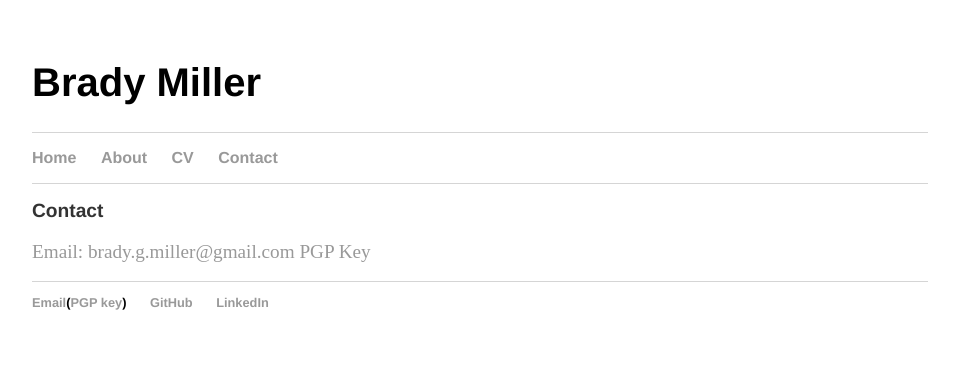
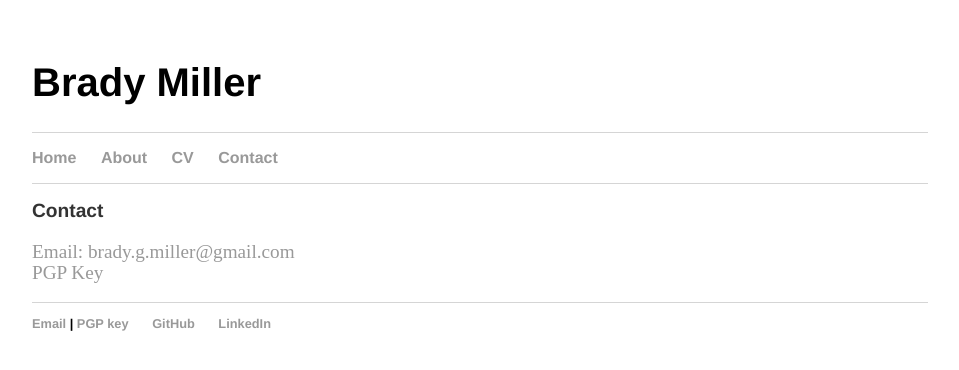
Before and after one commit to bradymiller/bradymiller.github.io, a Jekyll site: the page built from contact/index.md, in a window 1280 px wide. Shown: the top 370 px of the page, without its empty margins (160-1119 px from the left). Built offline with Jekyll 4.4.1, drawn with Linux system fonts in a browser that asks for light colours.

```diff
--- a/_layouts/default.html
+++ b/_layouts/default.html
@@ -22,7 +22,7 @@
     </div><!-- /.container -->
     <footer>
       <ul>
-        <li><a href="mailto:brady.g.miller@gmail.com">Email</a>(<a href="https://pgp.mit.edu/pks/lookup?op=get&search=0x27DEF05B1A8A6D4F">PGP key</a>)</li>
+        <li><a href="mailto:brady.g.miller@gmail.com">Email</a> | <a href="https://pgp.mit.edu/pks/lookup?op=get&search=0x27DEF05B1A8A6D4F">PGP key</a></li>
         <li><a href="https://github.com/bradymiller">GitHub</a></li>
         <li><a href="https://www.linkedin.com/in/brady-miller-b807b61b">LinkedIn</a></li>
       </ul>
--- a/contact/index.md
+++ b/contact/index.md
@@ -4,4 +4,5 @@ title: Brady Miller
 ---
 ## Contact
 
-[Email: brady.g.miller@gmail.com](mailto:brady.g.miller@gmail.com) [PGP Key](https://pgp.mit.edu/pks/lookup?op=get&search=0x27DEF05B1A8A6D4F)
+[Email: brady.g.miller@gmail.com](mailto:brady.g.miller@gmail.com)
+[PGP Key](https://pgp.mit.edu/pks/lookup?op=get&search=0x27DEF05B1A8A6D4F)
```
